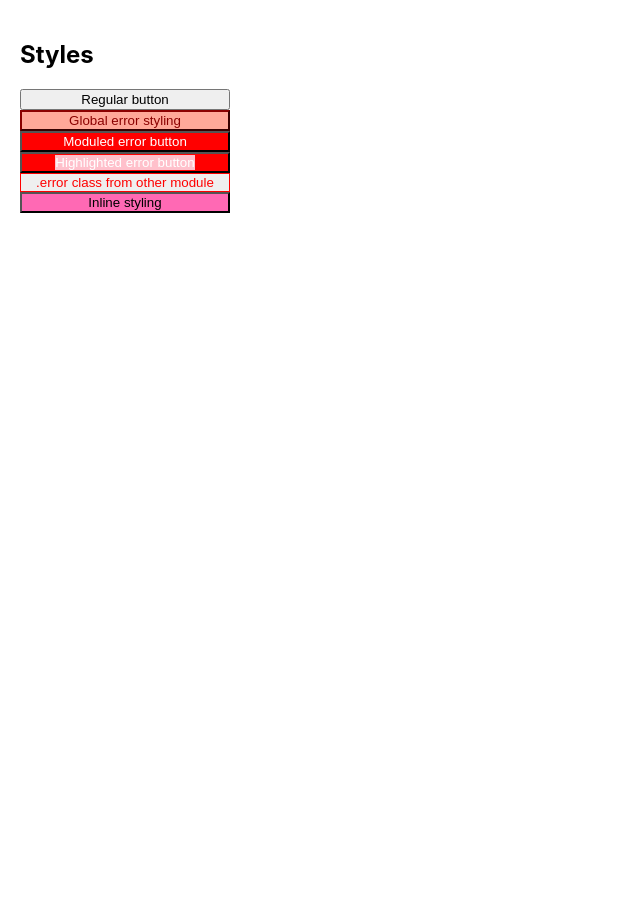
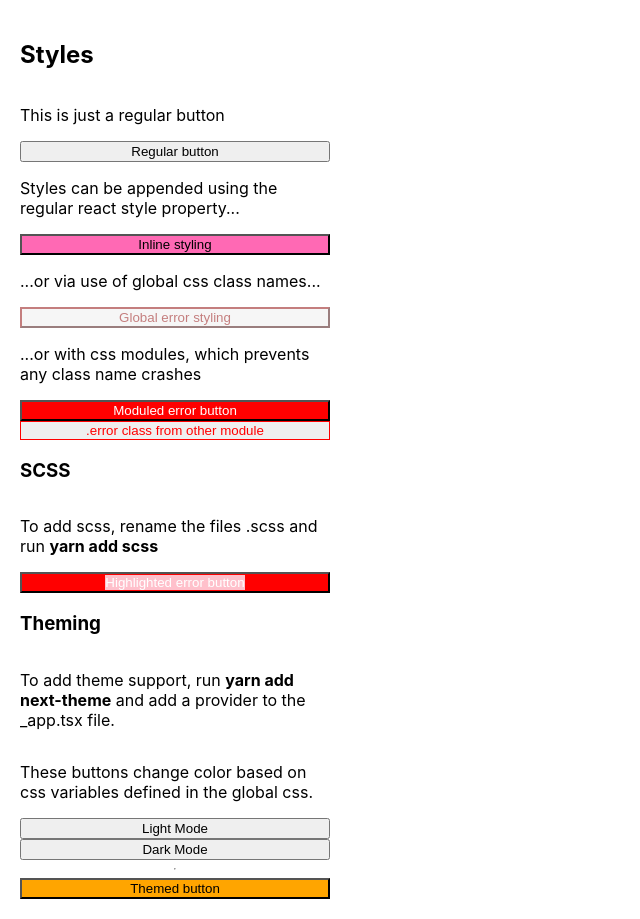
Before and after one commit to tomfa/next11-demo, a Next.js app: page /styles in a window 1280 px wide. Shown: the whole page, without its empty margins (0-640 px from the left). Before the commit the page ends 800 px from the top, so only its background shows below. Built offline with nearby package versions, Linux system fonts and the light colour scheme.

Commit message:
style: add next-themes

```diff
--- a/components/Button.module.scss
+++ b/components/Button.module.scss
@@ -16,3 +16,7 @@ $color-error: red;
     background-color: pink
   }
 }
+
+.primary {
+  background-color: var(--primary);
+}
--- a/package.json
+++ b/package.json
@@ -10,6 +10,7 @@
   },
   "dependencies": {
     "next": "11.1.0",
+    "next-themes": "^0.0.15",
     "react": "17.0.2",
     "react-dom": "17.0.2",
     "sass": "^1.38.0"
--- a/pages/_app.tsx
+++ b/pages/_app.tsx
@@ -1,7 +1,13 @@
 import '../styles/globals.css'
 import type { AppProps } from 'next/app'
+import { ThemeProvider } from 'next-themes'
 
 function MyApp({ Component, pageProps }: AppProps) {
-  return <Component {...pageProps} />
+  return (
+    <ThemeProvider>
+      <Component {...pageProps} />
+    </ThemeProvider>
+  )
 }
+
 export default MyApp
--- a/pages/styles/index.tsx
+++ b/pages/styles/index.tsx
@@ -1,28 +1,50 @@
 import type { NextPage } from "next";
 import styles from "../../components/Button.module.scss";
 import otherStyles from "../../components/OtherButton.module.css";
+import {useTheme} from "next-themes";
 
 const Index: NextPage = () => {
+  const { theme, setTheme } = useTheme()
+
   return (
     <section
       style={{
         display: "flex",
         flexDirection: "column",
-        maxWidth: "250px",
+        maxWidth: "350px",
         padding: "20px",
       }}
     >
       <h2>Styles</h2>
+      <p>This is just a regular button</p>
       <button>Regular button</button>
+
+      <p>Styles can be appended using the regular react style property...</p>
+      <button style={{ backgroundColor: "hotpink" }}>Inline styling</button>
+
+      <p>...or via use of global css class names...</p>
       <button className={"error"}>Global error styling</button>
+
+      <p>...or with css modules, which prevents any class name crashes</p>
       <button className={styles.error}>Moduled error button</button>
+      <button className={otherStyles.error}>
+        .error class from other module
+      </button>
+
+      <h3>SCSS</h3>
+      <p>To add scss, rename the files .scss and run <strong>yarn add scss</strong></p>
       <button className={styles.error}>
         <span className={styles.highlightedText}>Highlighted error button</span>
       </button>
-      <button className={otherStyles.error}>
-        .error class from other module
-      </button>
-      <button style={{ backgroundColor: "hotpink" }}>Inline styling</button>
+
+      <h3>Theming</h3>
+      <p>To add theme support, run <strong>yarn add next-theme</strong> and add a provider to the _app.tsx file.</p>
+      <p>These buttons change color based on css variables defined in the global css.</p>
+
+      <button className={styles.regular} onClick={() => setTheme('light')}>Light Mode</button>
+      <button className={styles.inverted} onClick={() => setTheme('dark')}>Dark Mode</button>
+      <hr/>
+      <button className={styles.primary}>Themed button</button>
     </section>
   );
 };
--- a/styles/globals.css
+++ b/styles/globals.css
@@ -1,7 +1,24 @@
+:root {
+  /* Your default theme */
+  --background: white;
+  --foreground: black;
+  --primary: orange;
+  --danger: darkred;
+}
+
+[data-theme='dark'] {
+  --background: black;
+  --foreground: white;
+  --primary: lightblue;
+  --danger: red;
+}
+
 html,
 body {
   padding: 0;
   margin: 0;
+  background-color: var(--background);
+  color: var(--foreground);
   font-family: -apple-system, BlinkMacSystemFont, Segoe UI, Roboto, Oxygen,
     Ubuntu, Cantarell, Fira Sans, Droid Sans, Helvetica Neue, sans-serif;
 }
@@ -18,5 +35,5 @@ a {
 .error {
   color: darkred;
   border-color: darkred;
-  background-color: rgba(255,55,20,0.43);
+  opacity: 0.5;
 }
```
Also changed, not shown: 1 other file (tests, documents, lock files or other folders).
